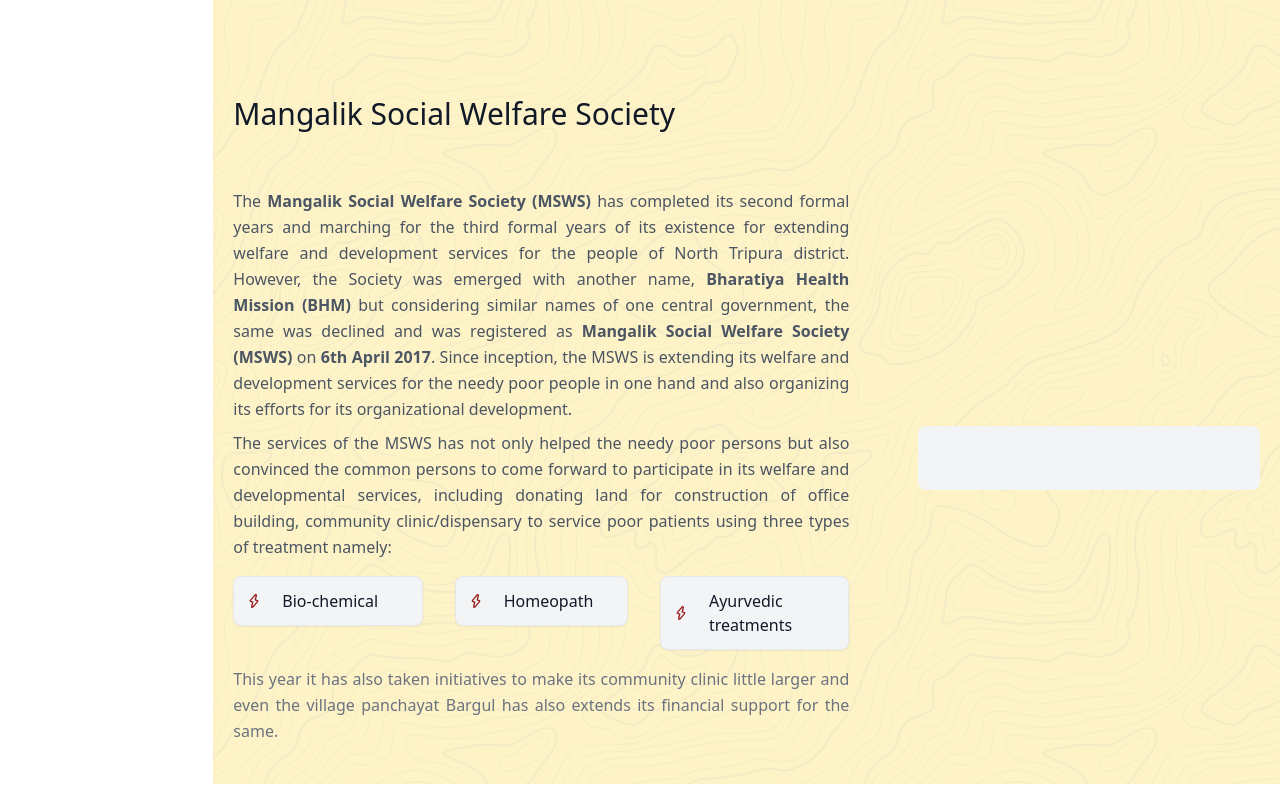
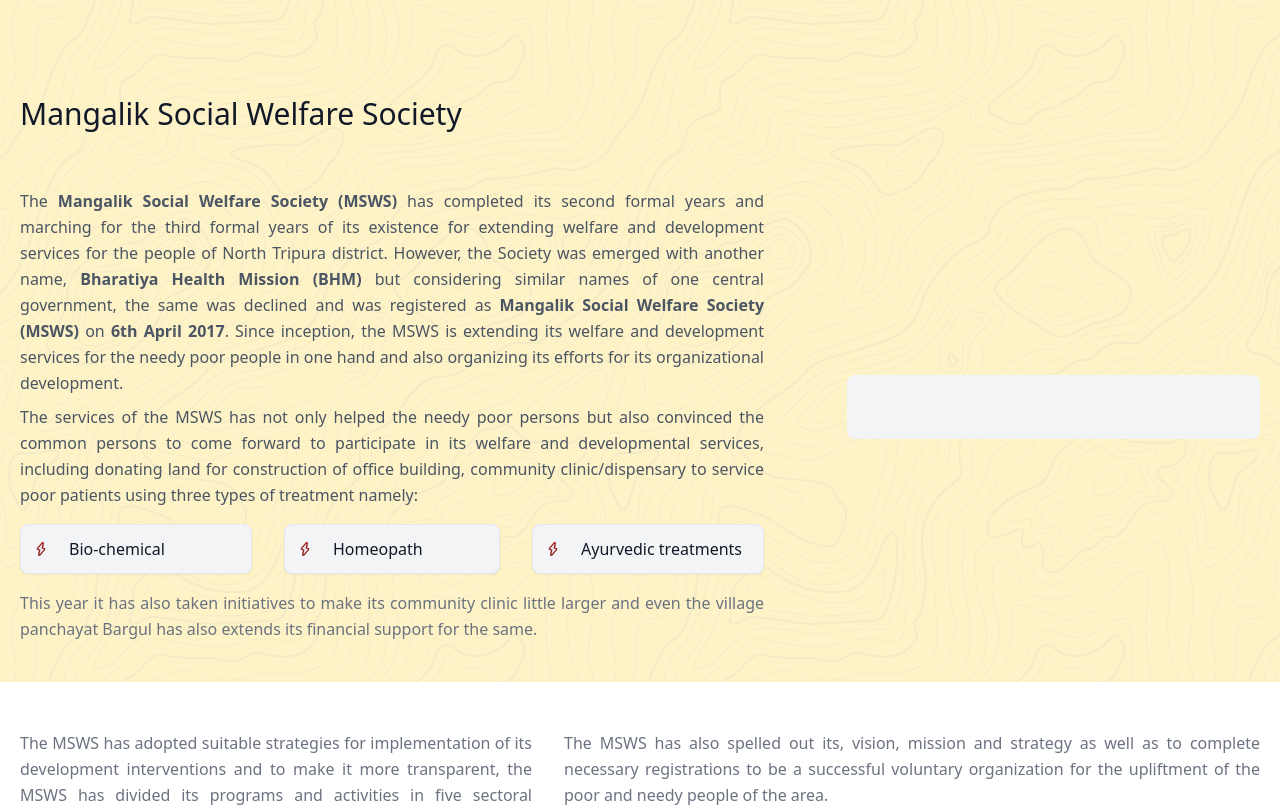
Before and after one commit to Personal-Hobbies/mangalik_social_welfare_society, a Nuxt app: page / in a window 1280 px wide. Shown: the top 807 px of the page. Built offline with nearby package versions, Linux system fonts and the light colour scheme.

Commit message:
removing the sidebar on small media query

```diff
--- a/layouts/default.vue
+++ b/layouts/default.vue
@@ -1,7 +1,7 @@
 <template>
 	<div class="flex h-screen relative">
 		<Sidebar class="w-1/6 z-50 fixed"/>
-		<div class="flex-none w-1/6"/>
+		<div class="flex-none w-1/6 sm:hidden"/>
 		<Nuxt class="flex-grow z-0"/>
 	</div>
 </template>
```
